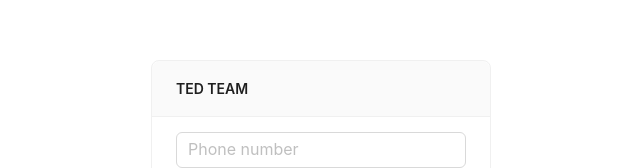
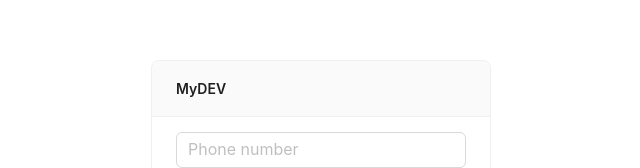
Before and after one commit to kyphans/ted-team, a React (Vite) app: page /login in a window 1280 px wide. Shown: the part 208-376 px from the top of the page, without its empty margins (319-959 px from the left). Built offline with nearby package versions, Linux system fonts and the light colour scheme.

Commit message:
Dynamic title

```diff
--- a/index.html
+++ b/index.html
@@ -6,7 +6,7 @@
     <meta name="viewport" content="width=device-width, initial-scale=1.0, maximum-scale=1" />
     <meta name="apple-mobile-web-app-capable" content="yes" />
     <meta name="mobile-web-app-capable" content="yes" />
-    <title>TED Team</title>
+    <title>%VITE_APP_TITLE%</title>
   </head>
   <body>
     <div id="root"></div>
--- a/src/components/LoginForm/index.tsx
+++ b/src/components/LoginForm/index.tsx
@@ -37,7 +37,7 @@ function LoginForm() {
 
   return (
     <div className="w-full h-screen flex justify-center items-center">
-      <Card type="inner" title="TED TEAM">
+      <Card type="inner" title={import.meta.env.VITE_APP_TITLE || "MyApp"}>
         <Form
           name="basic"
           style={{ maxWidth: 600 }}
--- a/src/layout/DefaultLayout/index.tsx
+++ b/src/layout/DefaultLayout/index.tsx
@@ -136,7 +136,7 @@ const DefaultLayout = () => {
         onCollapse={(value) => setCollapsed(value)}
       >
         <div className="logo">
-          <span>TED TEAM</span>
+          <span>{import.meta.env.VITE_APP_TITLE || "MyApp"}</span>
         </div>
         <Menu theme="dark" mode="inline" selectedKeys={[selectedKey]} onClick={handleMenuItemClick} items={itemsMenu} />
       </Sider>
```
Also changed, not shown: 1 other file (tests, documents, lock files or other folders).
